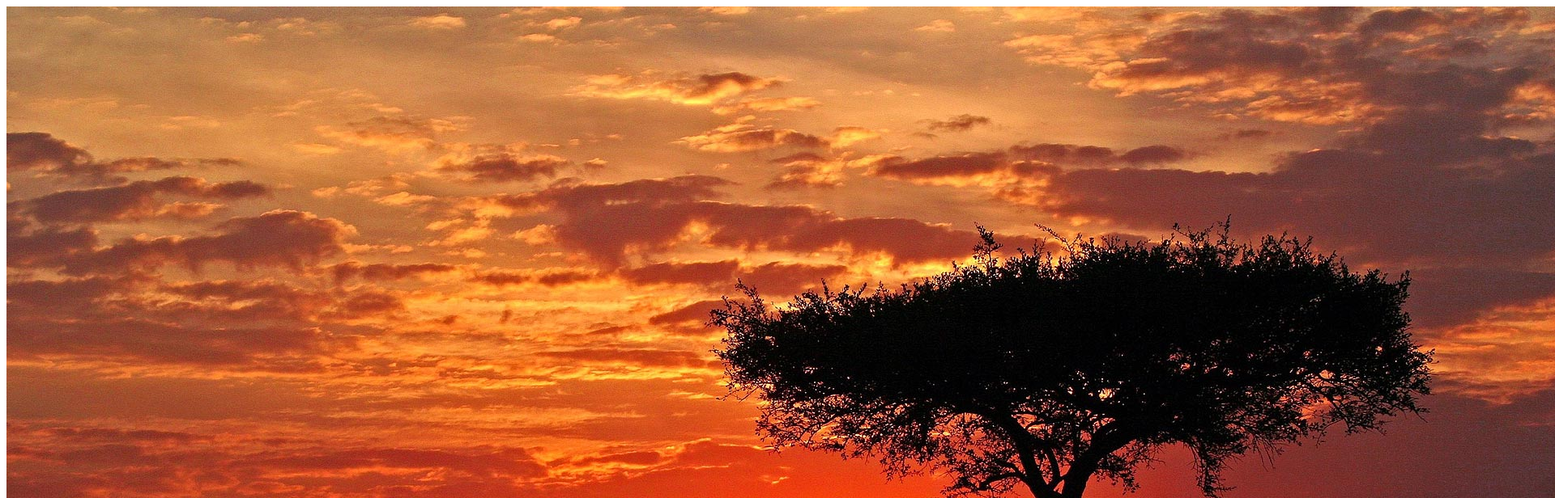
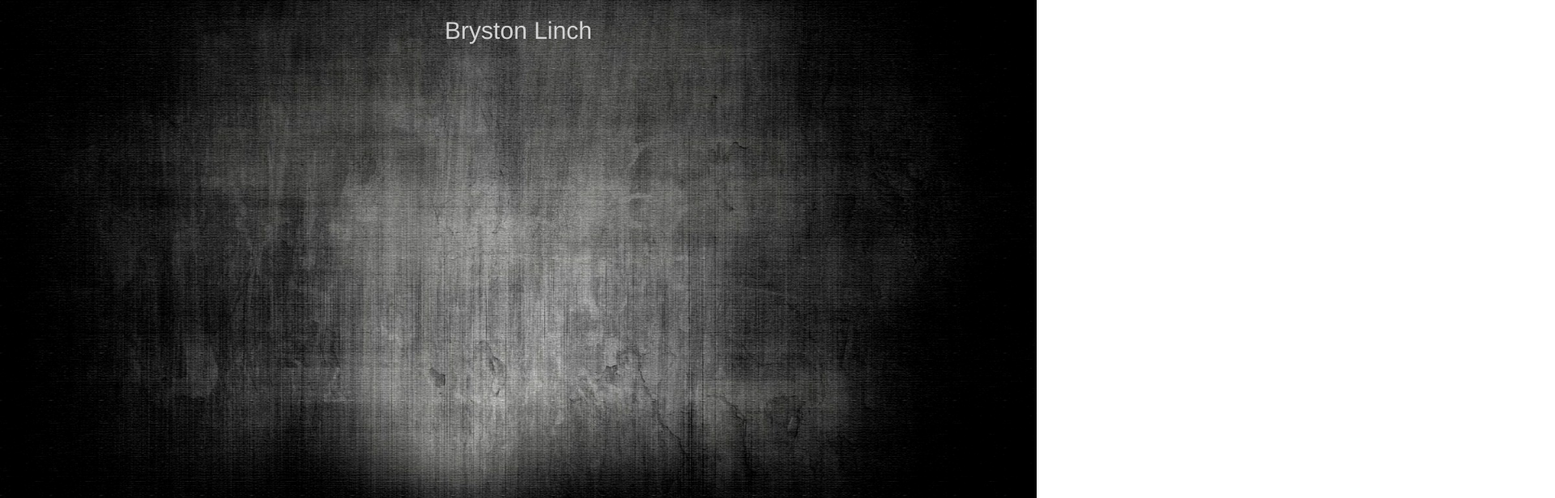
Before and after one commit to bmlinch/bmlinch.github.io, a plain HTML site: page index.html in a window 1280 px wide. Shown: the top 616 px of the page at 81% size, 1920 px wide, since content can reach past the window. Drawn offline with nearby package versions, Linux system fonts and the light colour scheme.

Commit message:
Up-to-date-fixed!

```diff
--- a/index.html
+++ b/index.html
@@ -2,9 +2,17 @@
 <head>
     <meta charset="UTF-8">
     <title>Bryston Linch - Developer</title>
+    <!-- Latest compiled and minified CSS -->
+    <link rel="stylesheet" href="https://maxcdn.bootstrapcdn.com/bootstrap/3.3.6/css/bootstrap.min.css" integrity="sha384-1q8mTJOASx8j1Au+a5WDVnPi2lkFfwwEAa8hDDdjZlpLegxhjVME1fgjWPGmkzs7" crossorigin="anonymous">
+    <link rel="stylesheet" href="style.css">
 </head>
-<body>
-    <div class="row"><img src="/assets/img/African.jpg" alt="African Sunset.. Gorgeous!"></div>
+<body class="container-fluid">
+    <div class="row">
+       <div class="col-md-12 p0">
+        <img src="/assets/img/Dark.jpg" class="img-responsive" alt="African Sunset.. Gorgeous!"/>
+        <h2><span>Bryston Linch</span></h2>
+       </div>
+     </div>
     <div class="row"></div>
 </body>
 </html>
--- a/style.css
+++ b/style.css
@@ -1,3 +1,23 @@
-bcg-img{
-    background-image: url("assets/img/african.jpg"))
+
+.image {
+   position: absolute;
+   max-width: 100%;
+   margin: auto;
+   display:block;
+   top: 0;
+   left: 0;
+   right: 0;
 }
+
+h2 {
+   position: absolute;
+   top: 1px;
+   left: 0;
+   width: 100%;
+   text-align: center;
+   color: lightgrey;
+}
+
+.p0{
+    padding: 0;
+}
```
Also changed, not shown: assets/img/Dark.jpg (added).
